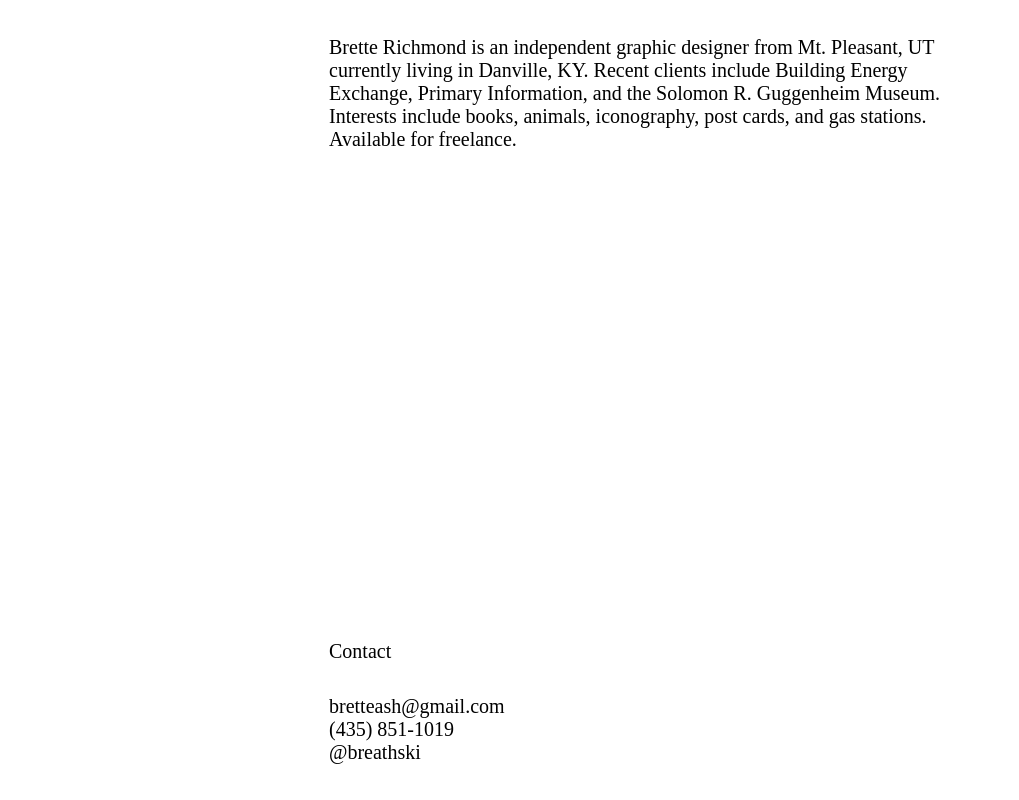
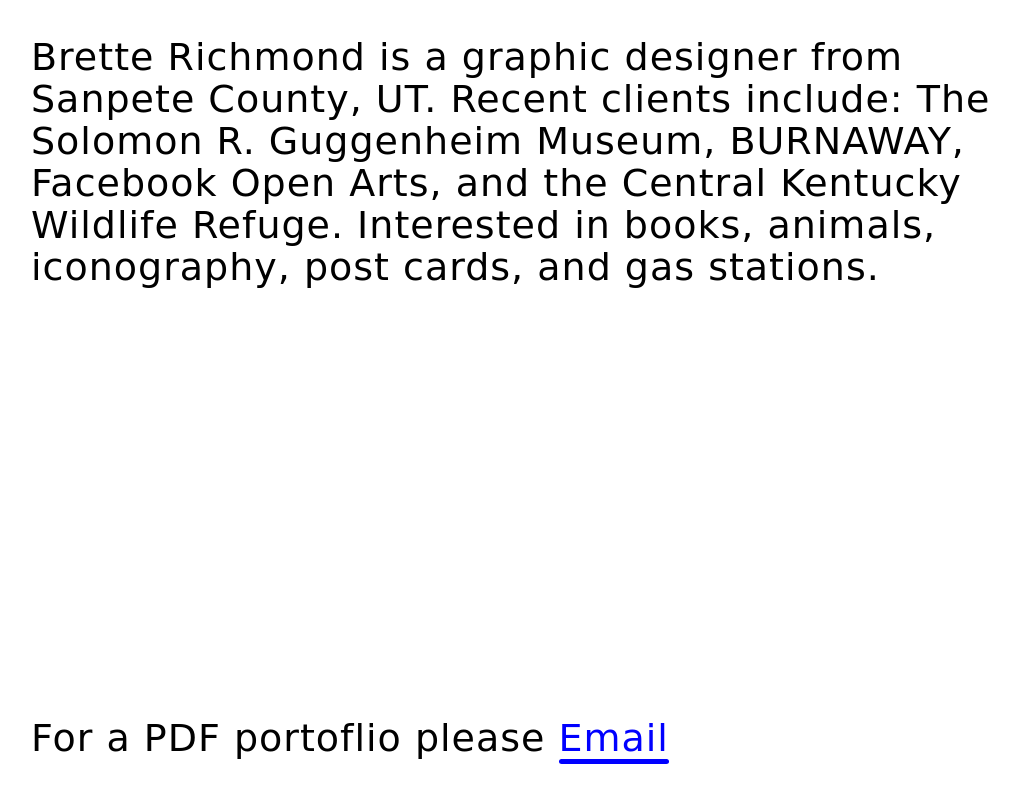
Before and after one commit to breathski/breathski.github.io, a plain HTML site: page index.html in a window 1280 px wide. Shown: the whole page, without its empty margins (5-1024 px from the left). Drawn offline with Linux system fonts and the light colour scheme; a web font is replaced by a local one.

Commit message:
2021 Update

```diff
--- a/BR_website.css
+++ b/BR_website.css
@@ -1,41 +1,41 @@
+
+
 body {
 	background: white;
 	margin: 0px;
+	font-family: 'Freckle Face', cursive;
 }
 
 p {
-	font-size: 20px;
-	line-height: 23px;
+	font-size: 38px;
+	line-height: 42px;
 	margin: 0px;
+	letter-spacing: 1px;
 }
 
 h2 {
-	font-size: 18px;
-	line-height: 23px;
+	font-size: 38px;
+	line-height: 42px;
 	margin: 0px;
 	font-weight:normal;
-	padding: 0px 0px 32px 0px
+	letter-spacing: 1px;
 }
 
-h3 {
-	font-size: 18px;
-	line-height: 23px;
-	margin: 0px;
-	font-weight:normal;
-	padding: 0px 0px 32px 0px
+.underline span {
+  display: inline-block;
 }
 
-h4 {
-	font-size: 20px;
-	line-height: 23px;
-	margin: 0px;
-	font-weight:normal;
-	padding: 0px 0px 32px 0px
+.underline span::after
+{
+  content: '';
+  height: 5px;
+  background: blue;
+  border-radius: 5px;
+  display: block
 }
 
 #container {
-	width: 612px;
-    margin: 0px auto;
+	width: 1010px;
     padding: 36px 36px 0px 36px;
 }
 
@@ -61,3 +61,8 @@ h4 {
 	bottom:0;
 	padding: 0px 0px 36px 0px;
 }
+
+a:link {
+  text-decoration: none;
+  color: blue;
+}
--- a/index.html
+++ b/index.html
@@ -1,26 +1,17 @@
 <head>
 	<link rel="stylesheet" type="text/css" href="BR_website.css">
-</head>
+<link href="https://fonts.googleapis.com/css2?family=Freckle+Face&display=swap" rel="stylesheet"></head>
 
 <body>
 
 	<div id="container">
 
 		<div id="intro" class="section">
-			<p> Brette Richmond is an independent graphic designer from Mt. Pleasant, UT currently living in Danville, KY. Recent clients include Building Energy Exchange, Primary Information, and the Solomon R. Guggenheim Museum. Interests include books, animals, iconography, post cards, and gas stations. Available for freelance.</p>
+			<p> Brette Richmond is a graphic designer from Sanpete County, UT. Recent clients include: The Solomon R. Guggenheim Museum, BURNAWAY, Facebook Open Arts, and the Central Kentucky Wildlife Refuge. Interested in books, animals, iconography, post cards, and gas stations.</p>
 		</div>
-
 		<div id="contact" class="section">
-			<h4>Contact</h4>
-			<p>
-				bretteash@gmail.com <br>
-				(435) 851-1019 <br>
-				@breathski <br>
-			</p>
+			<h2 class="underline">For a PDF portoflio please <span><a href="mailto:bretteash@gmail.com">Email</a></span> </h2>
 		</div>
-
 	</div>
 
-
-
 </body>
```
